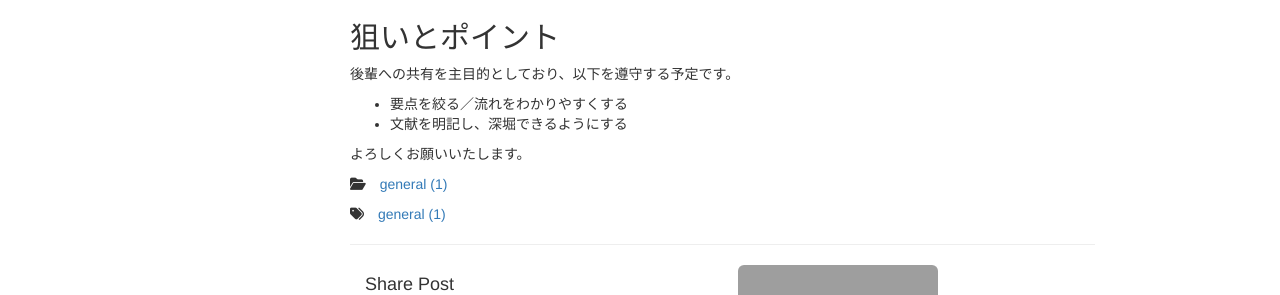
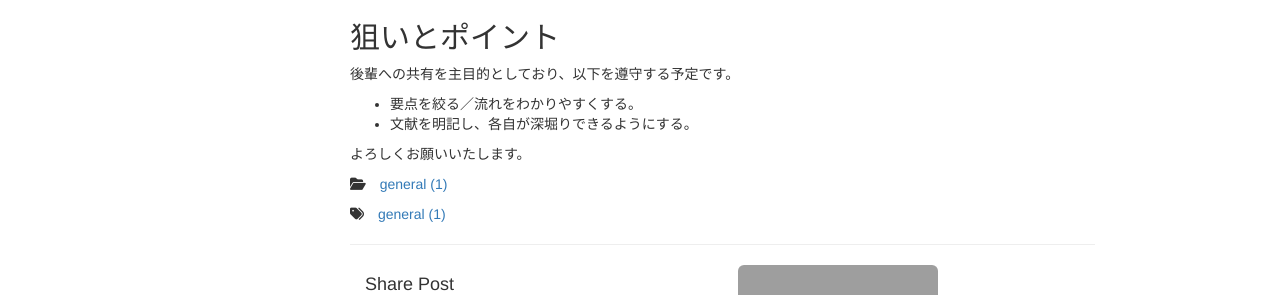
Before and after one commit to Ryo-Kudo/ryok, a Jekyll site: the page built from _posts/2022-01-09-First-commit.md, in a window 1280 px wide. Shown: the part 687-982 px from the top of the page. Built offline with Jekyll 4.4.1, drawn with Linux system fonts in a browser that asks for light colours; nearby versions of some CDN libraries; library files that are not in the unit come from our copies; grey boxes are pictures that could not be loaded.

Commit message:
Update 2022-01-09-First-commit.md

```diff
--- a/_posts/2022-01-09-First-commit.md
+++ b/_posts/2022-01-09-First-commit.md
@@ -24,8 +24,8 @@ comments: false
 
 ## 狙いとポイント
 後輩への共有を主目的としており、以下を遵守する予定です。
-- 要点を絞る／流れをわかりやすくする
-- 文献を明記し、深堀できるようにする
+- 要点を絞る／流れをわかりやすくする。
+- 文献を明記し、各自が深堀りできるようにする。
 
 
 よろしくお願いいたします。
```
